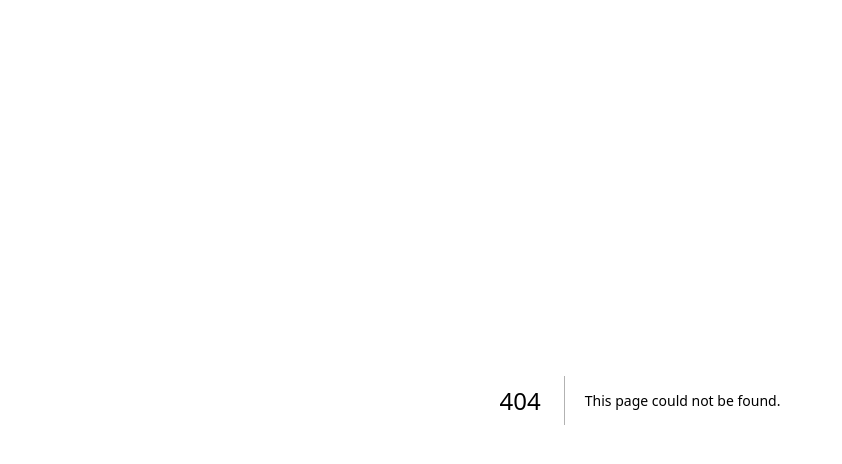
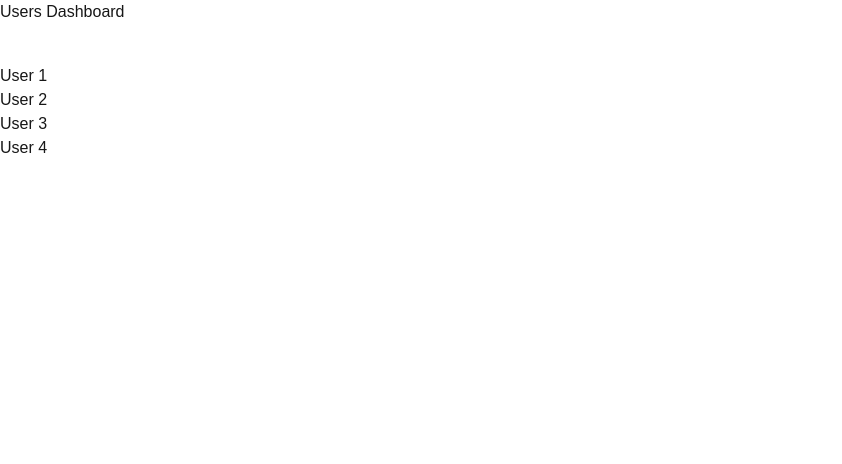
Before and after one commit to sanjogbhalla16/NextJs---Crash-Course, a Next.js app in the folder my-app/: page /dashboard/users in a window 1280 px wide. Before the commit this address had no page. Shown: the top 464 px of the page, without its empty margins (0-842 px from the left). Built offline with nearby package versions, Linux system fonts and the light colour scheme.

Commit message:
NextJs - Crash Course

```diff
--- /dev/null
+++ b/my-app/app/about/page.tsx
@@ -0,0 +1,7 @@
+import React from "react";
+
+const page = () => {
+  return <h1>About</h1>;
+};
+
+export default page;
--- /dev/null
+++ b/my-app/app/dashboard/analytics/page.tsx
@@ -0,0 +1,7 @@
+import React from "react";
+
+const Analytics = () => {
+  return <div>Analytics</div>;
+};
+
+export default Analytics;
--- /dev/null
+++ b/my-app/app/dashboard/page.tsx
@@ -0,0 +1,7 @@
+import React from "react";
+
+const Dashboard = () => {
+  return <div>Dashboard</div>;
+};
+
+export default Dashboard;
--- /dev/null
+++ b/my-app/app/dashboard/users/[id]/page.tsx
@@ -0,0 +1,9 @@
+import React from "react";
+
+//we can destructure the params here from [id] folder
+const page = ({ params }: { params: { id: string } }) => {
+  const { id } = params;
+  return <div className="text-3xl">User Details Page {id}</div>;
+};
+
+export default page;
--- /dev/null
+++ b/my-app/app/dashboard/users/page.tsx
@@ -0,0 +1,27 @@
+import Link from "next/link";
+import React from "react";
+
+const User = () => {
+  return (
+    <div>
+      <h1>Users Dashboard</h1>
+
+      <ul className="mt-10">
+        <li>
+          <Link href="/dashboard/users/1">User 1</Link>
+        </li>
+        <li>
+          <Link href="/dashboard/users/2">User 2</Link>
+        </li>
+        <li>
+          <Link href="/dashboard/users/3">User 3</Link>
+        </li>
+        <li>
+          <Link href="/dashboard/users/4">User 4</Link>
+        </li>
+      </ul>
+    </div>
+  );
+};
+
+export default User;
```
